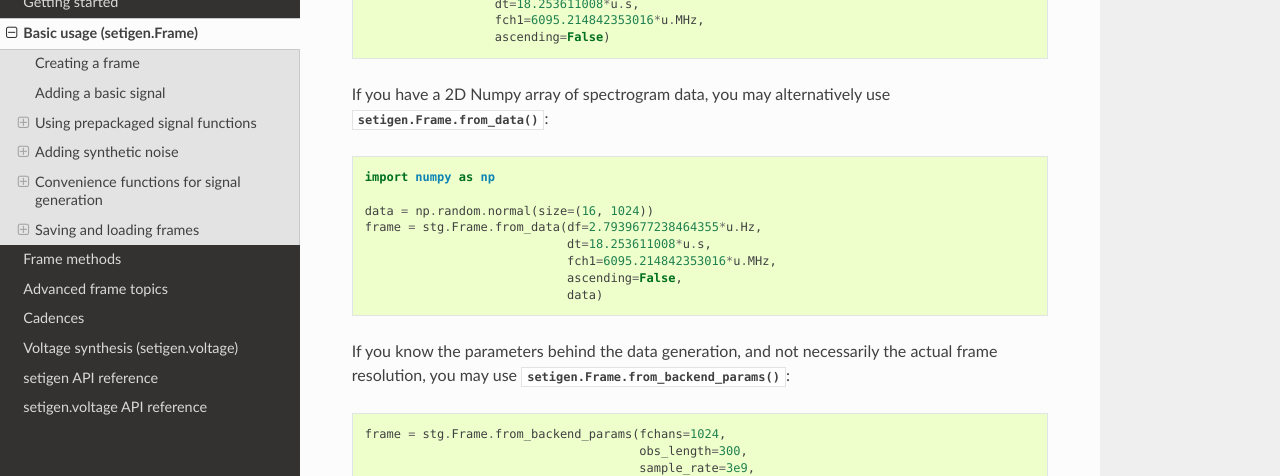
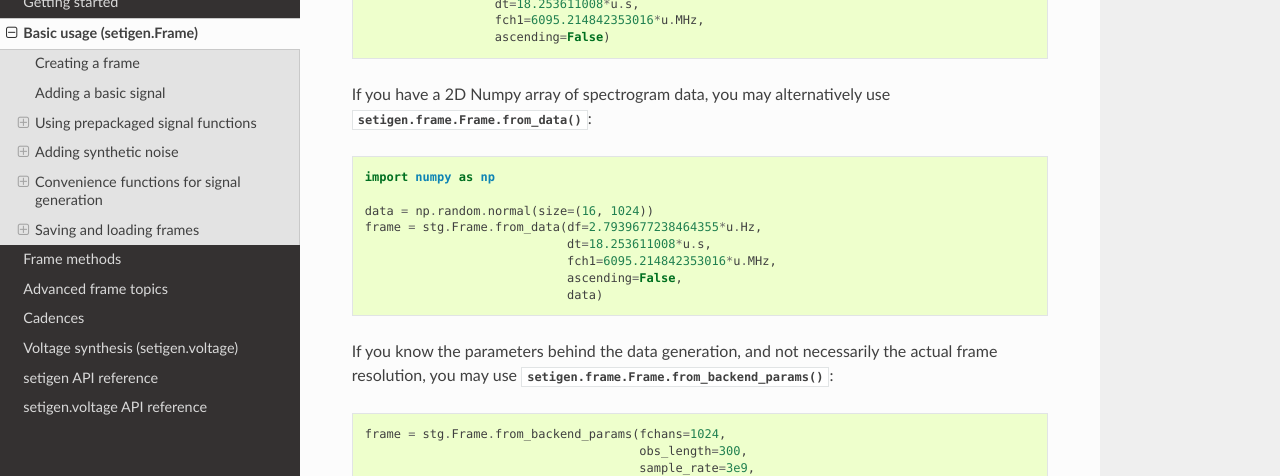
Before and after one commit to bbrzycki/setigen, a Sphinx documentation site: the page built from docs/source/basics.rst, in a window 1280 px wide and 900 px high, scrolled down 404 px. Shown: the part 147-623 px from the top of the window. Built offline with Sphinx 7.4.7 and the Read the Docs theme 2.0.0, drawn with Linux system fonts in a browser that asks for light colours; some of the changed text lies outside the part shown.

Commit message:
Fix func links in docs

```diff
--- a/docs/source/basics.rst
+++ b/docs/source/basics.rst
@@ -32,7 +32,7 @@
                       ascending=False)
 
 If you have a 2D Numpy array of spectrogram data, you may alternatively use
-:func:`setigen.Frame.from_data`:
+:func:`setigen.frame.Frame.from_data`:
 
 .. code-block:: Python
 
@@ -46,7 +46,7 @@
                                 data)
 
 If you know the parameters behind the data generation, and not necessarily the
-actual frame resolution, you may use :func:`setigen.Frame.from_backend_params`:
+actual frame resolution, you may use :func:`setigen.frame.Frame.from_backend_params`:
 
 .. code-block:: Python
 
@@ -126,9 +126,9 @@
                               stg.box_f_profile(width=20*u.Hz),
                               stg.constant_bp_profile(level=1))
 
-:func:`setigen.Frame.add_signal` returns a 2D numpy array containing only the
+:func:`~setigen.frame.Frame.add_signal` returns a 2D numpy array containing only the
 synthetic signal. To visualize the resulting frame, we can use
-:func:`setigen.Frame.plot`:
+:func:`~setigen.frame.Frame.plot`:
 
 .. code-block:: Python
 
--- a/docs/source/cadences.rst
+++ b/docs/source/cadences.rst
@@ -51,7 +51,7 @@
     c.apply(lambda fr: fr.add_noise(4e6))
 
 For convenience, cadences also have :func:`~setigen.cadence.Cadence.add_signal`,
-which passes all arguments through to :func:`setigen.Frame.add_signal`, but
+which passes all arguments through to :func:`~setigen.frame.Frame.add_signal`, but
 adjusts the times used in the signal calculation appropriately.
 
 As an example, if you wanted to add a drifting signal only to "A" observations:
--- a/docs/source/frame_methods.rst
+++ b/docs/source/frame_methods.rst
@@ -23,7 +23,7 @@
 ---------------
 
 There are a variety of options for plotting frames, meant to produce
-publication-ready images. The main function is :func:`setigen.Frame.plot`.
+publication-ready images. The main function is :func:`~setigen.frame.Frame.plot`.
 
 You may choose what style of axes ticks and labels to use with the parameter
 :code:`xtype`. By default, :code:`xtype=fmid` expresses the `x`-axis as the
@@ -92,7 +92,7 @@
 -----------------
 
 To time integrate to get a spectrum, or to frequency integrate to get time series
-intensities, you can use :func:`setigen.Frame.integrate`:
+intensities, you can use :func:`~setigen.frame.Frame.integrate`:
 
 .. code-block:: Python
 
@@ -108,7 +108,7 @@
 -------------
 
 Given frequency boundary indices :code:`l` and :code:`r`, we can "slice" a frame by using
-:func:`setigen.Frame.get_slice`, a wrapper for :func:`~setigen.get_slice`:
+:func:`~setigen.frame.Frame.get_slice`, a wrapper for :func:`~setigen.get_slice`:
 
 .. code-block:: Python
 
--- a/docs/source/getting_started.rst
+++ b/docs/source/getting_started.rst
@@ -38,7 +38,7 @@
 
 .. image:: images/gs_synth.png
 
-This simple signal can also be generated using the method :func:`~setigen.Frame.add_constant_signal`,
+This simple signal can also be generated using the method :func:`~setigen.frame.Frame.add_constant_signal`,
 which is optimized for created signals of constant intensity and drift rate in large frames:
 
 .. code-block:: python
```
Also changed, not shown: docs/source/voltages.rst (+120 -28 lines).
